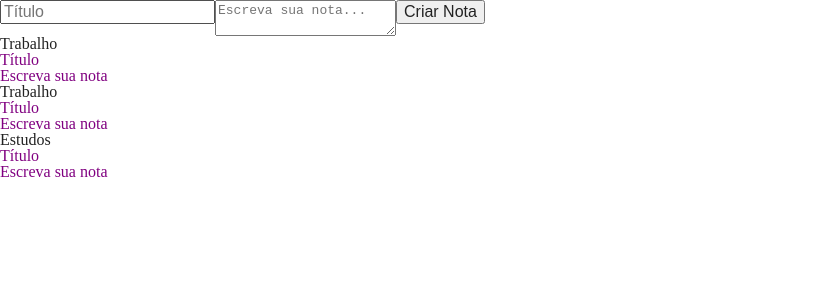
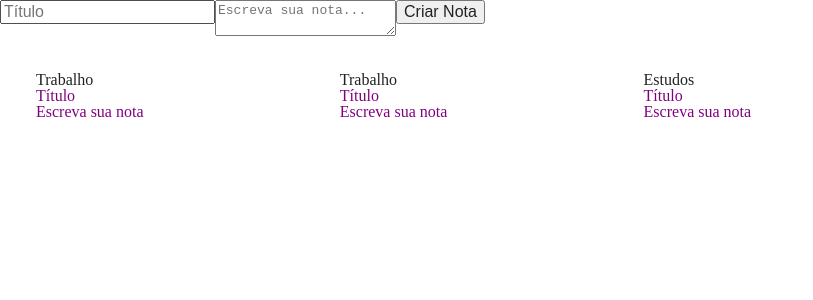
Before and after one commit to raphaelprsilva/study-projects, a React (Create React App) app in the folder 03-creep-project/ceep/: page / in a window 1280 px wide. Shown: the top 300 px of the page, without its empty margins (0-813 px from the left). Built offline with nearby package versions, Linux system fonts and the light colour scheme.

Commit message:
Add import from style.css and add className to  ul and li items

```diff
--- a/03-creep-project/ceep/src/components/ListaDeNotas/ListaDeNotas.jsx
+++ b/03-creep-project/ceep/src/components/ListaDeNotas/ListaDeNotas.jsx
@@ -1,17 +1,18 @@
 import React, { Component } from 'react';
 import CardNotas from '../CardNota/CardNotas';
+import './style.css';
 
 class ListaDeNotas extends Component{
   render() {
     return (
-      <ul>
+      <ul className="lista-notas">
         {Array
           .of('Trabalho', 'Trabalho', 'Estudos')
           .map((categoria, index) => {
             return (
-              <li key={ index }>
+              <li className="lista-notas_item" key={ index }>
                 <span>{ categoria }</span>
-                <CardNotas/>
+                <CardNotas />
               </li>
             );
           })
```
